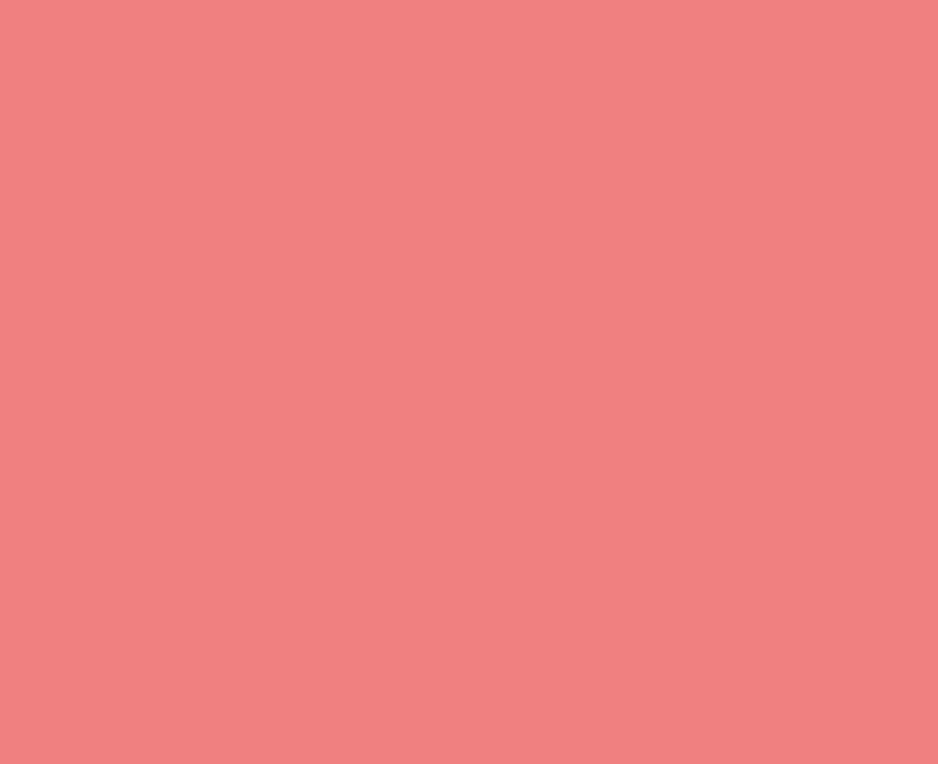
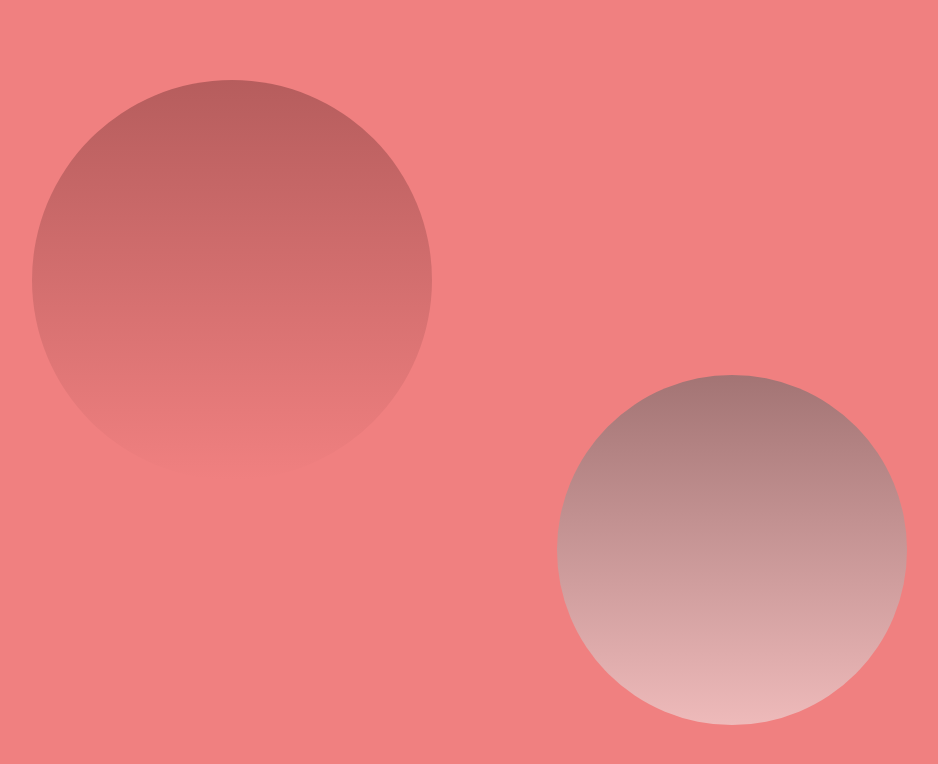
Before and after one commit to linaurena/CuteCalendar, a plain HTML site: page index.html in a window 1280 px wide. Shown: the whole page, without its empty margins (158-1096 px from the left). Drawn offline with Linux system fonts and the light colour scheme.

Commit message:
Circles wi

```diff
--- a/index.html
+++ b/index.html
@@ -9,7 +9,9 @@
 </head>
 <body>
     <section>
-
+        <div class='box'>
+            <div class='container'></div>
+        </div>
     </section>
 </body>
 </html>
--- a/style.css
+++ b/style.css
@@ -19,4 +19,17 @@ section::before{
     position: absolute;
     width: 400px;
     height: 400px;
+    background: linear-gradient(rgb(182, 93, 93), lightcoral);
+    border-radius: 50%;
+    transform: translate(-250px,-120px);
 }
+
+section::after{
+    content: '';
+    position: absolute;
+    width: 350px;
+    height: 350px;
+    background: linear-gradient(rgb(163, 116, 116), rgb(238, 186, 186));
+    border-radius: 50%;
+    transform: translate(250px,150px);
+}
```
